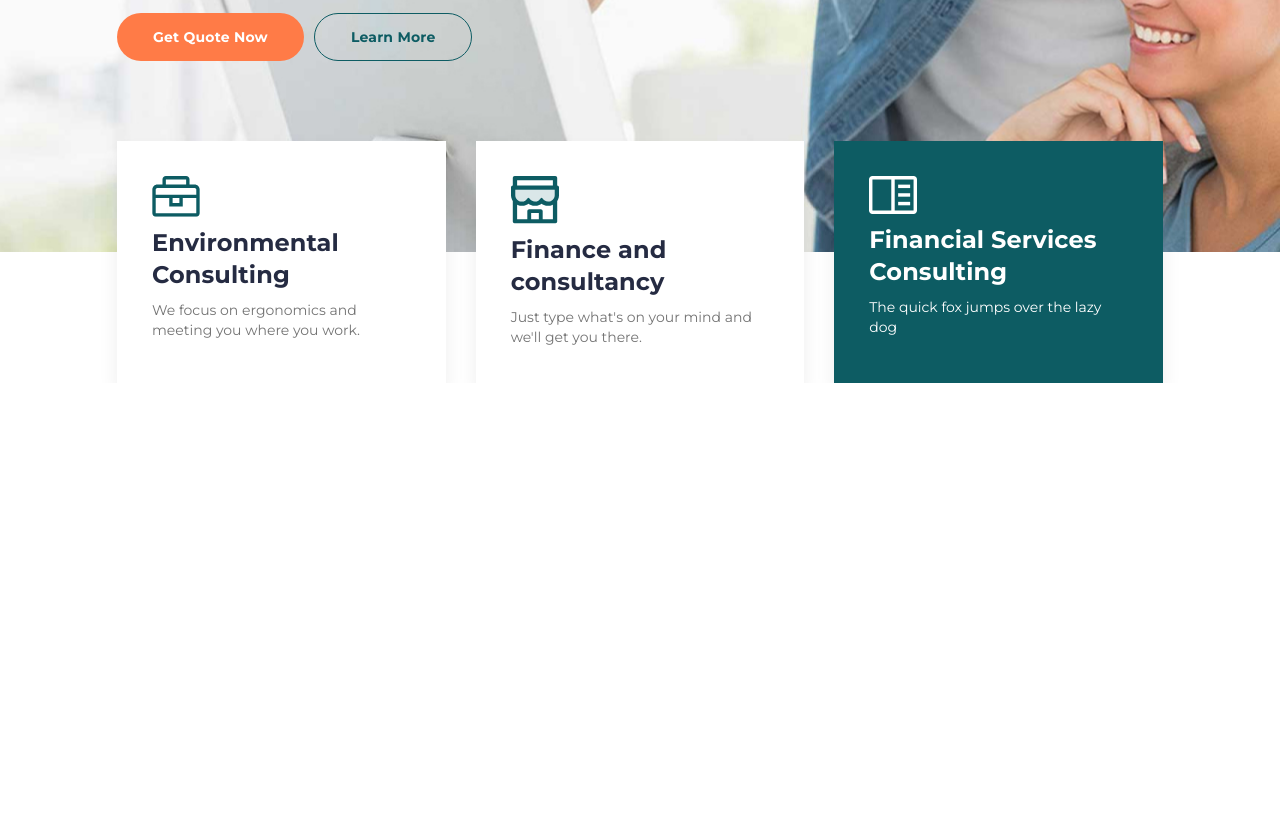
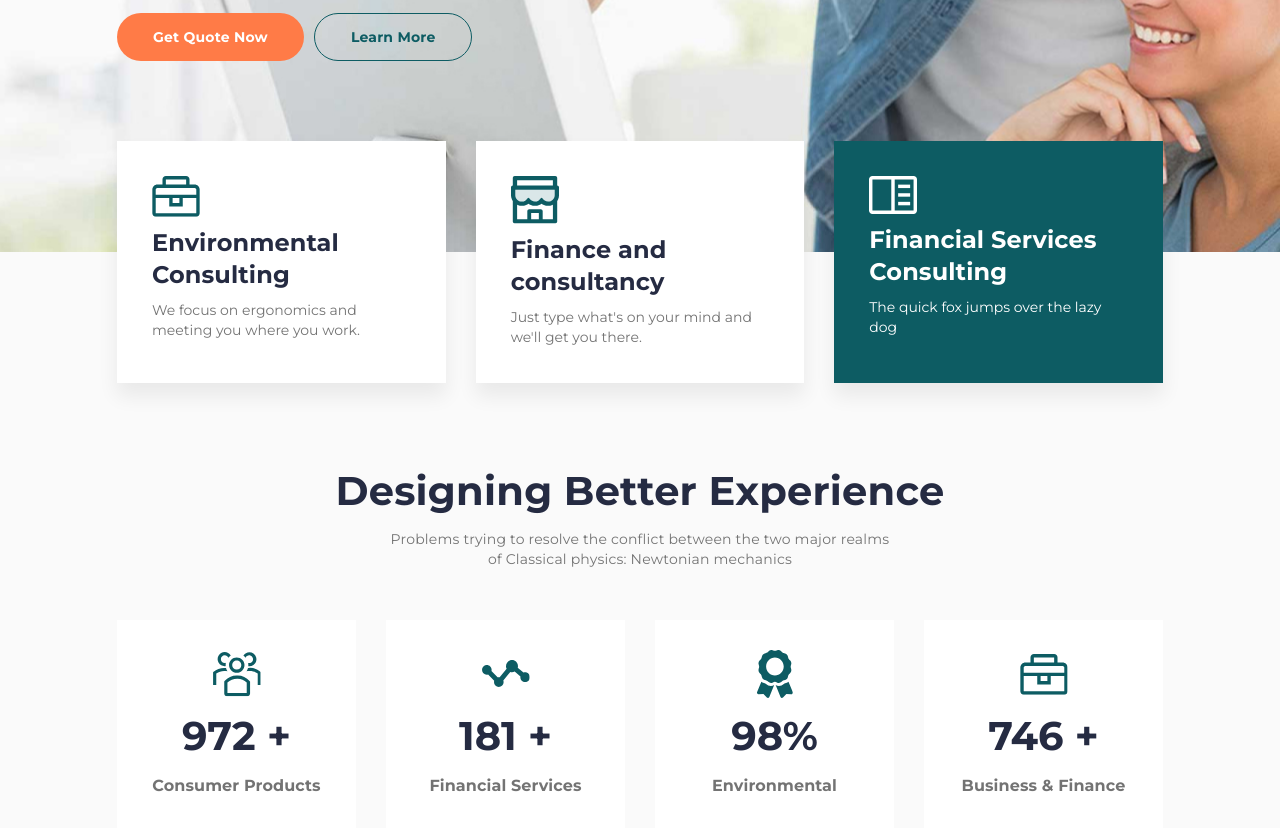
Before and after one commit to MaxOF/finance-consultancy, a plain HTML site: page index.html in a window 1280 px wide. Shown: the part 539-1367 px from the top of the page. Before the commit the page ends 922 px from the top, so only its background shows below. Drawn offline with Linux system fonts and the light colour scheme.

Commit message:
add block achievements

```diff
--- a/css/style.css
+++ b/css/style.css
@@ -39,6 +39,7 @@ body {
     font-size: 14px;
     color: #252B42;
     font-family: Montserrat, sans-serif;
+    background-color: #FAFAFA;
 }
 
 .wrapper {
@@ -162,6 +163,42 @@ body {
     margin: -111px 0 0 0;
     z-index: 2;
 }
+
+.page__achievements {
+}
+
+/*---------------Header-block----------------------------------------------------------------*/
+
+.header-block {
+    text-align: center;
+    letter-spacing: 0.2px;
+}
+
+.header-block__title {
+    font-size: 40px;
+    font-weight: 700;
+    line-height: calc(57 / 40 * 100%);
+}
+
+.header-block__title:not(:last-child) {
+    margin: 80px 0 10px 0;
+}
+
+.header-block__sub-title {
+    color: #737373;
+    line-height: calc(20 / 14 * 100%);
+}
+@media (max-width: 992px) {
+    .header-block__title {
+        font-size: 35px;
+    }
+}
+@media (max-width: 767px) {
+    .header-block__title {
+        font-size: 30px;
+    }
+}
+
 
 /*---------------Main-block----------------------------------------------------------------*/
 
@@ -293,6 +330,7 @@ body {
 /*---------------Services----------------------------------------------------------------*/
 
 .services {
+
 }
 
 .services__container {
@@ -328,9 +366,11 @@ body {
     .services__column {
         flex: 0 1 50%;
     }
-    .services__column:not(:last-child){
+
+    .services__column:not(:last-child) {
         margin: 0 0 30px 0;
     }
+
     .services__column:last-child {
         flex: 1 1 100%;
     }
@@ -342,6 +382,7 @@ body {
     background-color: #FFF;
     padding: 35px;
 }
+
 @media (max-width: 479px) {
     .services__item {
         padding: 25px;
@@ -379,6 +420,93 @@ body {
     line-height: calc(20 / 14 * 100%);
 }
 
+/*---------------Achievements----------------------------------------------------------------*/
+
+
+.achievements {
+    padding: 80px 0;
+}
+@media (max-width: 992px) {
+    .achievements {
+        padding: 50px 0;
+
+    }
+}
+@media (max-width: 767px) {
+    .achievements {
+        padding: 30px 0;
+
+    }
+}
+
+.achievements__container {
+}
+
+._container {
+}
+
+.achievements__header {
+    margin: 0 0 50px 0;
+}
+@media (max-width: 767px) {
+    .achievements__header {
+        margin: 0 0 25px 0;
+
+    }
+}
+
+.achievements__body {
+    display: flex;
+    flex-wrap: wrap;
+    margin: 0 -15px -30px;
+}
+
+.achievements__column {
+    padding: 0 15px;
+    margin: 0 0 30px 0;
+    flex: 0 1 25%;
+}
+@media (max-width: 1020px) {
+    .achievements__column {
+        flex: 0 1 50%;
+    }
+}
+@media (max-width: 560px) {
+    .achievements__column {
+        flex: 0 1 100%;
+    }
+}
+
+.achievements__item {
+    background-color: #FFF;
+    padding: 30px;
+    text-align: center;
+    font-weight: 700;
+}
+.achievements__item > *:not(:last-child) {
+    margin: 0 0 10px 0;
+}
+
+.achievements__icon {
+    height: 48px;
+    display: flex;
+    align-items: flex-end;
+    justify-content: center;
+}
+
+.achievements__value {
+    font-size: 40px;
+
+    line-height: calc(57 / 40 * 100%);
+}
+
+.achievements__text {
+    color: #737373;
+    font-size: 16px;
+    line-height: calc(24 / 16 * 100%);
+    letter-spacing: 0.1px;
+}
+
 
 /*---------------Footer----------------------------------------------------------------*/
 .footer {
--- a/index.html
+++ b/index.html
@@ -106,6 +106,72 @@
             </div>
 
         </section>
+        <section class="page__achievements">
+            <div class="achievements__container _container">
+                <div class="achievements__header header-block">
+                    <h2 class="header-block__title">
+                        Designing Better Experience
+                    </h2>
+                    <div class="header-block__sub-title">
+                        Problems trying to resolve the conflict between the two major realms <br> of Classical physics: Newtonian mechanics
+                    </div>
+                </div>
+                <div class="achievements__body">
+                    <div class="achievements__column">
+                        <div class="achievements__item">
+                            <div class="achievements__icon">
+                                <img src="img/achievements/01.svg" alt="01">
+                            </div>
+                            <div class="achievements__value">
+                                972 +
+                            </div>
+                            <div class="achievements__text">
+                                Consumer Products
+                            </div>
+                        </div>
+                    </div>
+                    <div class="achievements__column">
+                        <div class="achievements__item">
+                            <div class="achievements__icon">
+                                <img src="img/achievements/02.svg" alt="Financial Services">
+                            </div>
+                            <div class="achievements__value">
+                                181 +
+                            </div>
+                            <div class="achievements__text">
+                                Financial Services
+                            </div>
+                        </div>
+                    </div>
+                    <div class="achievements__column">
+                        <div class="achievements__item">
+                            <div class="achievements__icon">
+                                <img src="img/achievements/03.svg" alt="Environmental">
+                            </div>
+                            <div class="achievements__value">
+                                98%
+                            </div>
+                            <div class="achievements__text">
+                                Environmental
+                            </div>
+                        </div>
+                    </div>
+                    <div class="achievements__column">
+                        <div class="achievements__item">
+                            <div class="achievements__icon">
+                                <img src="img/achievements/04.svg" alt="Business & Finance">
+                            </div>
+                            <div class="achievements__value">
+                                746 +
+                            </div>
+                            <div class="achievements__text">
+                                Business & Finance
+                            </div>
+                        </div>
+                    </div>
+                </div>
+            </div>
+        </section>
     </main>
     <footer class="footer">
 
```
Also changed, not shown: img/achievements/01.svg (added), img/achievements/02.svg (added), img/achievements/03.svg (added), img/achievements/04.svg (added), img/practice/01.jpg (added), img/practice/02.jpg (added), img/practice/03.jpg (added), img/practice/04.jpg (added), 1 other file.
